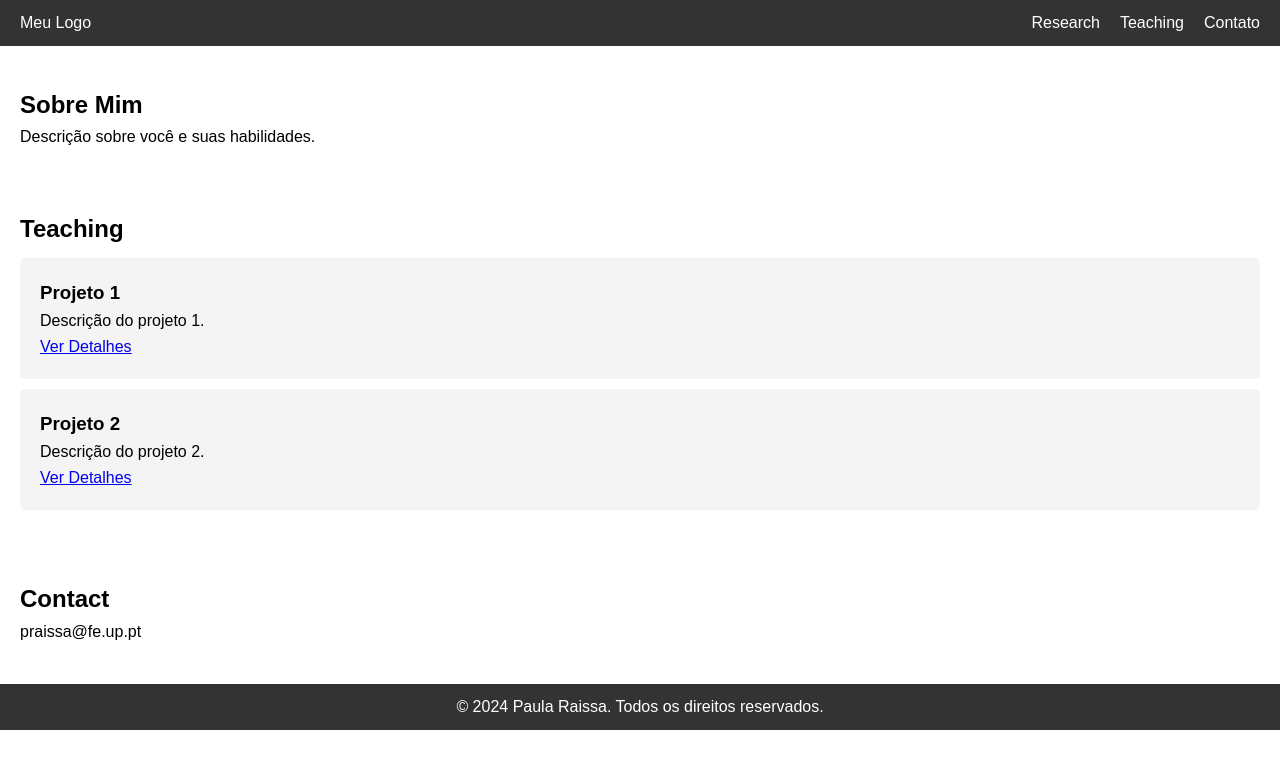
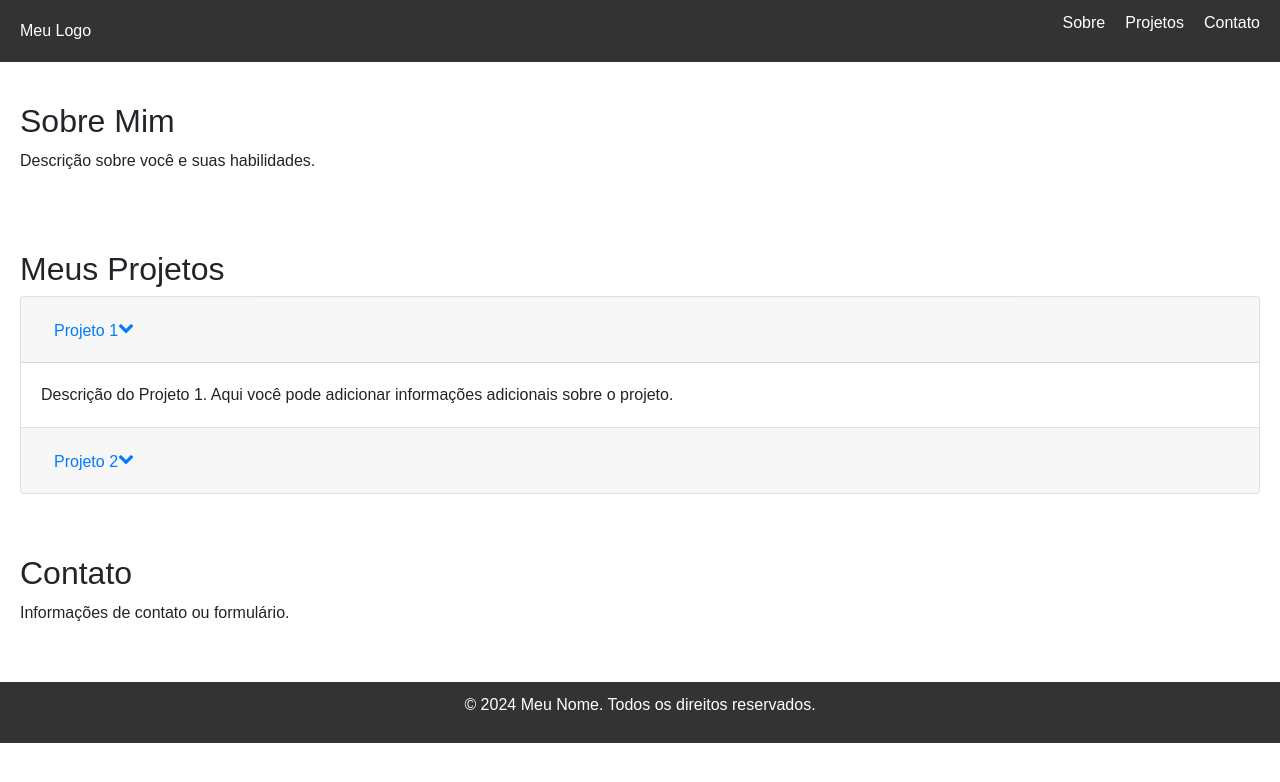
Before and after one commit to paularaissa/paularaissa.github.io, a plain HTML site: page index.html in a window 1280 px wide. Drawn offline with nearby package versions, Linux system fonts and the light colour scheme.

Commit message:
Adicionando a página inicial

```diff
--- a/index.html
+++ b/index.html
@@ -3,6 +3,8 @@
 <head>
     <meta charset="UTF-8">
     <meta name="viewport" content="width=device-width, initial-scale=1.0">
+    <link rel="stylesheet" href="https://cdnjs.cloudflare.com/ajax/libs/font-awesome/4.7.0/css/font-awesome.min.css">
+    <link rel="stylesheet" href="https://stackpath.bootstrapcdn.com/bootstrap/4.5.2/css/bootstrap.min.css">
     <link rel="stylesheet" href="styles.css">
     <title>Meu Site</title>
 </head>
@@ -11,46 +13,67 @@
         <nav>
             <div class="logo">Meu Logo</div>
             <ul class="nav-links">
-                <!-- <li><a href="#sobre">Sobre</a></li> -->
-                <li><a href="#research">Research</a></li>
-                <li><a href="#teaching">Teaching</a></li>
+                <li><a href="#sobre">Sobre</a></li>
+                <li><a href="#projetos">Projetos</a></li>
                 <li><a href="#contato">Contato</a></li>
             </ul>
         </nav>
     </header>
-
-    <!-- <section class="hero">
-        <h1>Bem-vindo ao Meu Site</h1>
-         <p>Aqui você encontrará informações sobre mim e meus projetos.</p>
-        <a href="#projetos" class="btn">Veja Projetos</a>
-    </section> -->
 
     <section id="sobre">
         <h2>Sobre Mim</h2>
         <p>Descrição sobre você e suas habilidades.</p>
     </section>
 
-    <section id="teaching">
-        <h2>Teaching</h2>
-        <div class="project">
-            <h3>Projeto 1</h3>
-            <p>Descrição do projeto 1.</p>
-            <a href="#" class="btn">Ver Detalhes</a>
-        </div>
-        <div class="project">
-            <h3>Projeto 2</h3>
-            <p>Descrição do projeto 2.</p>
-            <a href="#" class="btn">Ver Detalhes</a>
+    <section id="projetos">
+        <h2>Meus Projetos</h2>
+        <div class="accordion" id="accordionExample">
+            <div class="card">
+                <div class="card-header" id="headingOne">
+                    <h2 class="mb-0">
+                        <button class="btn btn-link" type="button" data-toggle="collapse" data-target="#collapseOne" aria-expanded="true" aria-controls="collapseOne">
+                            Projeto 1
+                            <i class="fa fa-chevron-down float-right"></i>
+                        </button>
+                    </h2>
+                </div>
+
+                <div id="collapseOne" class="collapse show" aria-labelledby="headingOne" data-parent="#accordionExample">
+                    <div class="card-body">
+                        Descrição do Projeto 1. Aqui você pode adicionar informações adicionais sobre o projeto.
+                    </div>
+                </div>
+            </div>
+
+            <div class="card">
+                <div class="card-header" id="headingTwo">
+                    <h2 class="mb-0">
+                        <button class="btn btn-link collapsed" type="button" data-toggle="collapse" data-target="#collapseTwo" aria-expanded="false" aria-controls="collapseTwo">
+                            Projeto 2
+                            <i class="fa fa-chevron-down float-right"></i>
+                        </button>
+                    </h2>
+                </div>
+                <div id="collapseTwo" class="collapse" aria-labelledby="headingTwo" data-parent="#accordionExample">
+                    <div class="card-body">
+                        Descrição do Projeto 2. Aqui você pode adicionar informações adicionais sobre o projeto.
+                    </div>
+                </div>
+            </div>
         </div>
     </section>
 
     <section id="contato">
-        <h2>Contact</h2>
-        <p>praissa@fe.up.pt</p>
+        <h2>Contato</h2>
+        <p>Informações de contato ou formulário.</p>
     </section>
 
     <footer>
-        <p>&copy; 2024 Paula Raissa. Todos os direitos reservados.</p>
+        <p>&copy; 2024 Meu Nome. Todos os direitos reservados.</p>
     </footer>
+
+    <script src="https://code.jquery.com/jquery-3.5.1.slim.min.js"></script>
+    <script src="https://cdn.jsdelivr.net/npm/@popperjs/core@2.9.2/dist/umd/popper.min.js"></script>
+    <script src="https://stackpath.bootstrapcdn.com/bootstrap/4.5.2/js/bootstrap.min.js"></script>
 </body>
 </html>
--- a/styles.css
+++ b/styles.css
@@ -36,21 +36,6 @@ nav {
     text-decoration: none;
 }
 
-.hero {
-    background: #0066cc;
-    color: #fff;
-    padding: 100px 20px;
-    text-align: center;
-}
-
-.hero .btn {
-    background: #fff;
-    color: #0066cc;
-    padding: 10px 20px;
-    text-decoration: none;
-    border-radius: 5px;
-}
-
 section {
     padding: 20px;
     margin: 20px 0;
```
